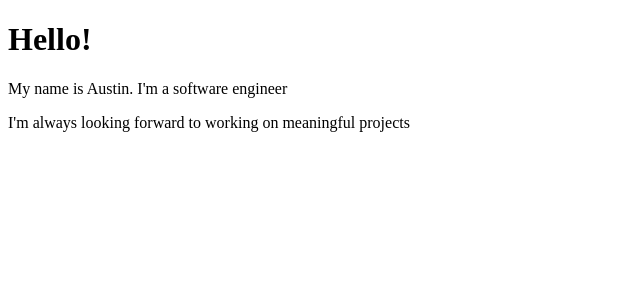
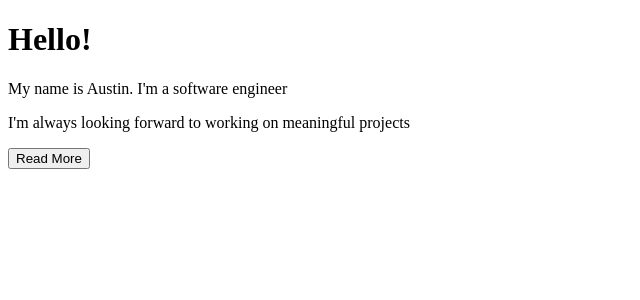
Before and after one commit to Opcode01/ReactPortfolioProject, a React (Create React App) app: page / in a window 1280 px wide. Shown: the top 300 px of the page, without its empty margins (0-640 px from the left). Built offline with nearby package versions, Linux system fonts and the light colour scheme.

Commit message:
first dynamic element

```diff
--- a/src/App.js
+++ b/src/App.js
@@ -2,17 +2,47 @@ import React, { Component } from 'react';
 
 // A React component is a combination of react elements
 class App extends Component {
+    constructor(){
+        super();
+        this.state = { displayBio: false };
+        console.log('component this', this);
+
+        // Binding is needed to give this context to the helper method because JS is weird
+        this.toggleDisplayBio = this.toggleDisplayBio.bind(this);
+    }
+
+    // Helper method for onClick event
+    toggleDisplayBio(){
+        this.setState({displayBio: !this.state.displayBio});
+    }
 
     //Render method from component
     render(){
+        // Local var holding JSX that is determined conditionally on this.state.displayBio
+        let bio = this.state.displayBio ? (
+            <div>
+                <p>I live in Hunstville</p>
+                <p>I program daily and professionally</p>
+                <p>My favorite language is C#</p>
+                <p>I also love music and hiking</p>
+                <button onClick={this.toggleDisplayBio}>Show less</button>
+            </div>
+
+        ) : (
+            <div>
+                <button onClick={this.toggleDisplayBio}>Read More</button>
+            </div>
+        )
+
         return(
-            // JSX element - looks exactly like HTML
+            // Normal JSX element - looks exactly like HTML
             <div>
                 <h1>Hello!</h1>
                 <p>My name is Austin. I'm a software engineer</p>
                 <p>I'm always looking forward to working on meaningful projects</p>
+                {bio}
             </div>
-        )
+        );
     }
 }
 
```
